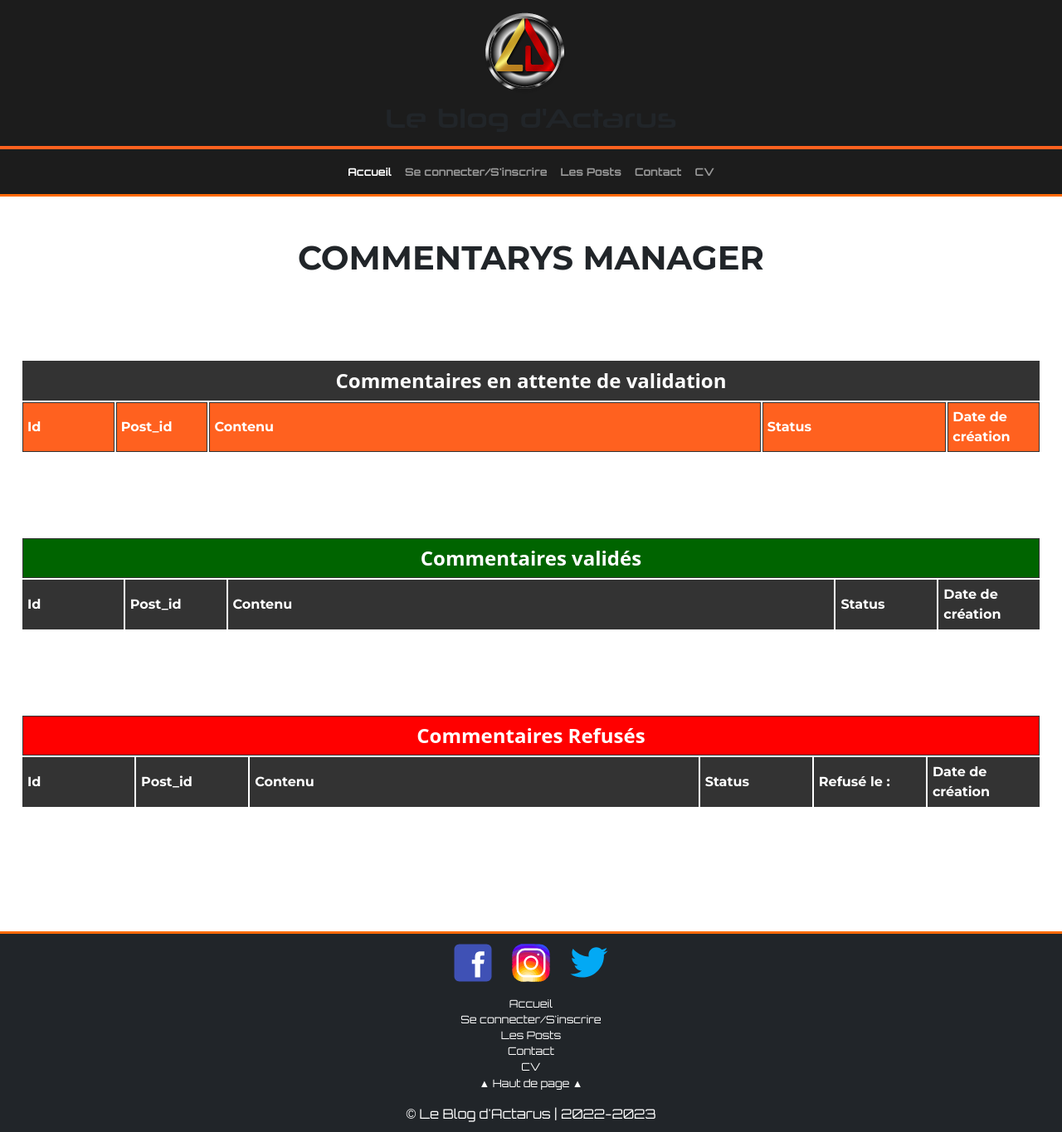
After one commit to NicoRiso13/Projet5_PhpBlog, a PHP site: template templates/Admin/commentarys.html.twig in a window 1280 px wide. The commit adds this page. Shown: the whole page at 83% size. Run offline with PHP 8.4, Linux system fonts and the light colour scheme; the template is opened without the code that fills it, so the values that code supplies are empty; some libraries are stand-ins or nearby versions; some web fonts are replaced.

Commit message:
commit add commentary

```diff
--- a/public/css/style.css
+++ b/public/css/style.css
@@ -171,7 +171,6 @@ font-family: 'Montserrat', sans-serif;
 .table-posts {
     border-spacing: 2px;
     border-collapse: separate;
-    margin-bottom: 150px;
 
 }
 
@@ -348,6 +347,10 @@ font-family: 'Montserrat', sans-serif;
 
 /******************************* SECTION VALIDATION MESSAGE *******************************/
 
+.commentary-manager{
+    padding-bottom: 100px;
+}
+
 .section-page-details-commentaire{
     display: flex;
     flex-direction: column;
@@ -363,16 +366,14 @@ font-family: 'Montserrat', sans-serif;
     font-weight: bold;
     font-family: 'Montserrat', sans-serif;
 }
-.label-details-comment{
+.content-commentary h6{
+    font-size: 1rem;
     font-family: 'Orbitron', sans-serif;
-    margin-bottom: 5px;
 }
-#detailsComment{
-    padding: 10px;
-}
-.content-commentary{
 
-    padding:5px;
+.detail-commentary{
+    border: 1px solid #4b4b4b;
+    padding:10px;
 }
 .bloc-btn-valid-comment{
     display: flex;
@@ -384,6 +385,27 @@ font-family: 'Montserrat', sans-serif;
 .btn-valid-comment{
     margin: 0 10px 0 10px;
 }
+
+
+.title-table-refused, .title-table-validate{
+    background-color: #333;
+    color: white;
+    font-size: 1rem;
+    font-weight: bold;
+    font-family: 'Montserrat', sans-serif;
+}
+.commentarys-refused{
+    background-color: red;
+}
+.commentarys-validate{
+    background-color: darkgreen;
+}
+.not-validate-commentary {
+    margin-top: 15px;
+    font-family: 'Orbitron', sans-serif;
+    text-align: center;
+}
+
 
 
 
--- a/src/Controllers/PostController.php
+++ b/src/Controllers/PostController.php
@@ -61,7 +61,7 @@ class PostController
     public function postDetails(int $id): void
     {
         $post = $this->postsRepository->findOneById($id);
-        $commentarys = $this->commentarysRepository->findByPost($id);
+        $commentarys = $this->commentarysRepository->findByPostValidate($id);
         foreach ($commentarys as $commentary){
             $user = $this->usersRepository->findOneById($commentary->getUserId());
             $commentary->setUsersEntity($user);
--- /dev/null
+++ b/templates/Admin/commentarys.html.twig
@@ -0,0 +1,133 @@
+{% extends '/base.html.twig' %}
+
+{% block title %}Posts Manager {% endblock %}
+
+
+
+{% block body %}
+    <section class="section-page-posts-manager">
+
+        <h1>COMMENTARYS MANAGER</h1>
+
+
+        <div class="bloc-posts-manager m-5 col-12 ">
+            {% for message in session.messages %}
+                <div class="bloc-delete-message">
+                    <span class="badge text-bg-success delete-message col-4">{{ message }}</span>
+                </div>
+            {% endfor %}
+            <div class="commentary-manager">
+                <table class="table-posts">
+                    <thead class="title-table-posts-manager">
+                    <tr>
+                        <th colspan="5">Commentaires en attente de validation</th>
+                    </tr>
+                    </thead>
+                    <tr>
+                        <td class="col-1 title-table"> Id</td>
+                        <td class="col-1 title-table"> Post_id</td>
+                        <td class="col-6 title-table"> Contenu</td>
+                        <td class="col-2 title-table"> Status</td>
+                        <td class="col-1 title-table"> Date de création</td>
+                    </tr>
+
+
+                    {% for commentary in commentarys %}
+                        {% if commentary.inSubmission %}
+                            <tr>
+                                <th scope="col" class="scope-id"> {{ commentary.id }}</th>
+                                <td>{{ commentary.postId | capitalize }}</td>
+                                <td>{{ commentary.content | capitalize }}</td>
+                                <td>{{ commentary.status| capitalize }}</td>
+                                <td>{{ commentary.createdAt.format('d/m/Y') }}</td>
+                                <td><a href="/commentarys/{{ commentary.id }}"><img class="icon-posts-manager"
+                                                                                    src="/img/icons/iconRead.png"
+                                                                                    alt="Voir le commentaire"
+                                                                                    title="Voir le commentaire"></a>
+                                </td>
+                                <td><a href="/commentarys/{{ commentary.id }}/validate"><img class="icon-posts-manager"
+                                                                                             src="/img/icons/icon-valid.png"
+                                                                                             alt="Valider le commentaire"
+                                                                                             title="Valider le commentaire"></a>
+                                </td>
+                                <td><a href="/commentarys/{{ commentary.id }}/refused"><img class="icon-posts-manager"
+                                                                                            src="/img/icons/icon-refus.png"
+                                                                                            alt="Refuser le commentaire"
+                                                                                            title="Refuser le commentaire"></a>
+                                </td>
+                            </tr>
+
+                        {% endif %}
+                    {% endfor %}
+                </table>
+
+            </div>
+
+            <div class="commentary-manager">
+                <table class="table-posts">
+                    <thead class="title-table-posts-manager">
+                    <tr>
+                        <th class="commentarys-validate" colspan="8">Commentaires validés</th>
+                    </tr>
+                    </thead>
+                    <tr>
+                        <td class="col-1 title-table-validate"> Id</td>
+                        <td class="col-1 title-table-validate"> Post_id</td>
+                        <td class="col-6 title-table-validate"> Contenu</td>
+                        <td class="col-1 title-table-validate"> Status</td>
+                        <td class="col-1 title-table-validate"> Date de création</td>
+                    </tr>
+
+                    {% for commentary in commentarys %}
+                    {% if commentary.isValidate %}
+
+                    <tr>
+                        <th scope="col" class="scope-id"> {{ commentary.id }}</th>
+                        <td>{{ commentary.postId | capitalize }}</td>
+                        <td>{{ commentary.content | capitalize }}</td>
+                        <td>{{ commentary.status| capitalize }}</td>
+                        <td>{{ commentary.createdAt.format('d/m/Y') }}</td>
+                        {% endif %}
+
+                        {% endfor %}
+                </table>
+            </div>
+
+            <div class="commentary-manager">
+                <table class="table-posts">
+                    <thead class="title-table-posts-manager">
+                    <tr>
+                        <th class="commentarys-refused" colspan="8">Commentaires Refusés</th>
+                    </tr>
+                    </thead>
+                    <tr>
+                        <td class="col-1 title-table-refused"> Id</td>
+                        <td class="col-1 title-table-refused"> Post_id</td>
+                        <td class="col-4 title-table-refused"> Contenu</td>
+                        <td class="col-1 title-table-refused"> Status</td>
+                        <td class="col-1 title-table-refused"> Refusé le :</td>
+                        <td class="col-1 title-table-refused"> Date de création</td>
+                    </tr>
+                    {% for commentary in commentarys %}
+                    {% if commentary.isRefused %}
+                    <tr>
+                        <th scope="col" class="scope-id"> {{ commentary.id }}</th>
+                        <td>{{ commentary.postId | capitalize }}</td>
+                        <td>{{ commentary.content | capitalize }}</td>
+                        <td>{{ commentary.status| capitalize }}</td>
+                        <td>{{ commentary.refusedAt.format('d/m/Y') }}</td>
+                        <td>{{ commentary.createdAt.format('d/m/Y') }}</td>
+
+                        {% endif %}
+
+                        {% endfor %}
+                </table>
+            </div>
+
+
+        </div>
+
+
+    </section>
+
+{% endblock %}
--- a/templates/base.html.twig
+++ b/templates/base.html.twig
@@ -64,7 +64,7 @@
                     <a class="nav-link" href="/contact">Contact</a>
                 </li>
                 <li class="nav-item" title="Télécharger mon CV" >
-                    <a class="nav-link" href="/cv" >CV</a>
+                    <a class="nav-link" href="/pdf/CV.pdf">CV</a>
                 </li>
                 {% if session.user.isAdmin %}
                 <li class="nav-item">
```
Also changed, not shown: src/Controllers/AdminController.php (+4 -35 lines), src/Controllers/CommentarysController.php (+73 -26 lines), src/Entity/CommentaryEntity.php (+33 -20 lines), src/Entity/UsersEntity.php (+8 -2 lines), src/Mail/Mail.php (added, +12 -0 lines), src/Repository/CommentarysRepository.php (+57 -8 lines), src/Repository/PostsRepository.php (+5 -5 lines), src/Repository/UsersRepository.php (+2 -12 lines), src/Router/Router.php (+5 -3 lines), src/Router/Session.php (+9 -0 lines), src/Validation/CommentaryValidator.php (+3 -5 lines), templates/Admin/detailsCommentary.html.twig (added, +31 -0 lines), templates/commentarys.html.twig (deleted, +0 -63 lines), templates/detailsCommentary.html.twig (deleted, +0 -31 lines), 1 more files.
